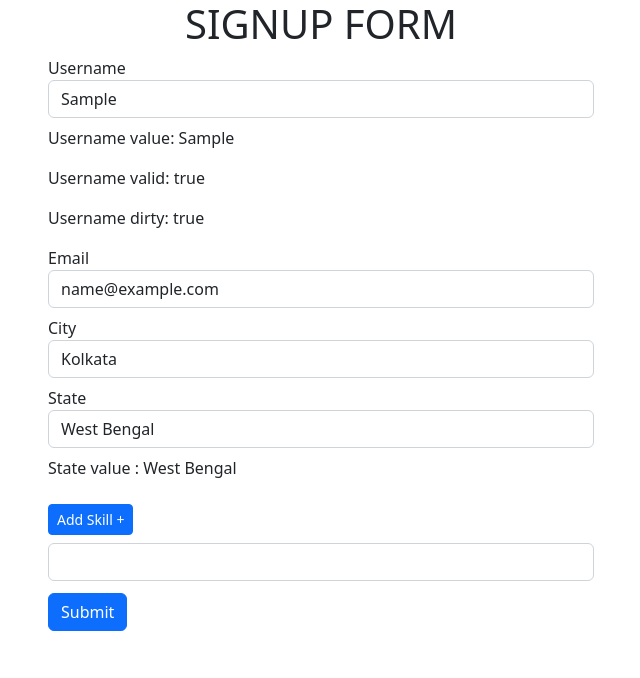
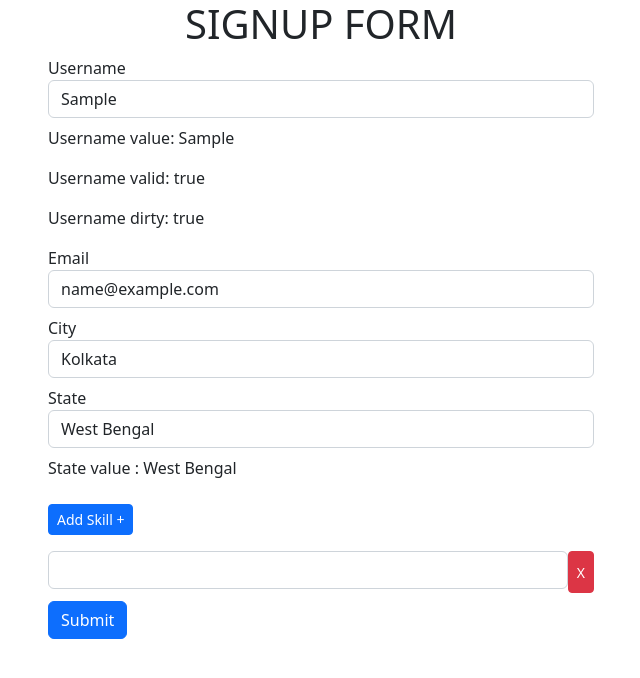
Before and after one commit to NirmalyaNg/angular-tutorial, an Angular app: page / in a window 1280 px wide. Both pictures are taken after typing "Sample", "name@example.com" into the empty fields and a click on the button "Add Skill +". Shown: the top 678 px of the page, without its empty margins (319-959 px from the left). Built offline with nearby package versions, Linux system fonts and the light colour scheme.

Commit message:
Day 24 Part 2

```diff
--- a/src/app/app.component.html
+++ b/src/app/app.component.html
@@ -48,15 +48,33 @@
           >
             Add Skill +
           </button>
-          <div *ngFor="let control of getControls(); let i = index">
+          <div
+            *ngFor="let control of getControls(); let i = index"
+            style="display: flex"
+            class="mt-2"
+          >
             <input
               type="text"
               class="form-control mb-1"
               [formControlName]="i"
             />
+            <button
+              class="btn btn-danger btn-sm"
+              type="button"
+              (click)="onDeleteSkill(i)"
+            >
+              X
+            </button>
           </div>
         </div>
 
+        <!-- <button
+          class="btn btn-primary mt-2"
+          type="submit"
+          [disabled]="signupForm.invalid"
+        >
+          Submit
+        </button> -->
         <button class="btn btn-primary mt-2" type="submit">Submit</button>
       </form>
     </div>
--- a/src/app/app.component.ts
+++ b/src/app/app.component.ts
@@ -23,6 +23,22 @@ export class AppComponent implements OnInit {
       }),
       skills: new FormArray([]),
     });
+
+    // this.signupForm.statusChanges.subscribe((status) => {
+    //   console.log(status);
+    // });
+
+    // this.signupForm.valueChanges.subscribe((value) => {
+    //   console.log(value);
+    // });
+
+    this.signupForm.get('email').statusChanges.subscribe((status) => {
+      console.log(status);
+    });
+
+    this.signupForm.get('email').valueChanges.subscribe((value) => {
+      console.log(value);
+    });
   }
 
   onAddSkill() {
@@ -34,6 +50,10 @@ export class AppComponent implements OnInit {
     return (this.signupForm.get('skills') as FormArray).controls;
   }
 
+  onDeleteSkill(index: number) {
+    (this.signupForm.get('skills') as FormArray).removeAt(index);
+  }
+
   handleSubmit() {
     console.log(this.signupForm);
   }
```
